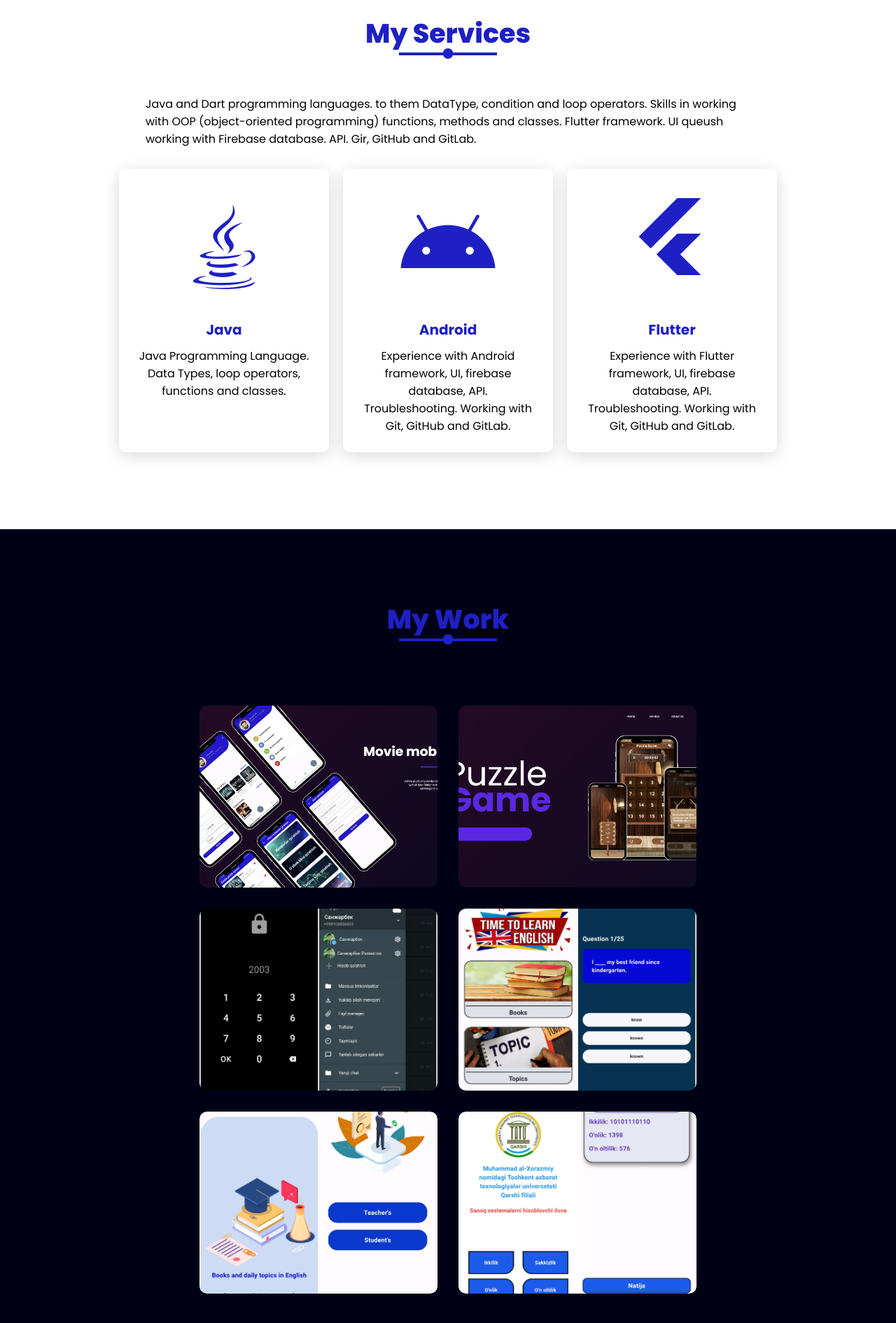
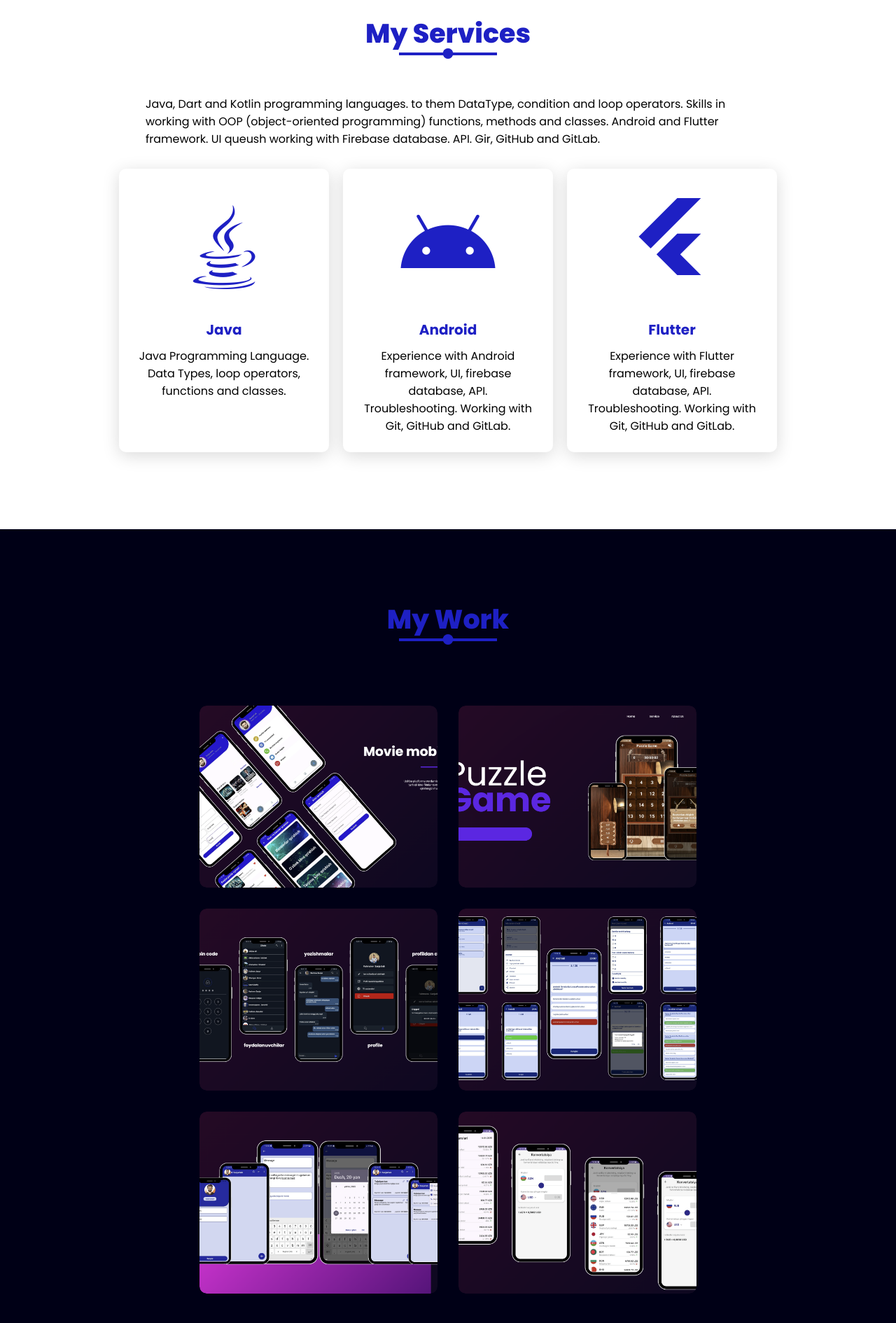
Before and after one commit to RakhmatovSanjarbek/aboutmyself, a plain HTML site: page index.html in a window 1280 px wide. Shown: the part 2720-4610 px from the top of the page at 70% size. Drawn offline with nearby package versions, Linux system fonts and the light colour scheme.

Commit message:
Full code

```diff
--- a/index.html
+++ b/index.html
@@ -80,53 +80,17 @@
         <p><b><b>Ilm-u Ziyo IT Academy</b></b></p><br>
         <p>&bull; 2022-2023 year Ilm-u Ziyo IT Academy Java and Dart programming languages. Flutter framework, mobile programming basics. Skills in working with Firebase database, API, GitHub and GitLab</p><br>
         <p><b><b>GITA-Academy of Programmers</b></b></p><br>
-        <p>&bull; In 2023-2024, I am continuing my studies at DITA-Programmers Academy. There are Java, Kotlin and Dart programming languages. I am learning Android and Flutter frameworks.</p>
+        <p>&bull; In 2023-2024, I am continuing my studies at DITA-Programmers Academy. There are Java and Kotlin programming languages. I am learning Android  frameworks.</p>
         <a href="#" class="btn">See More</a>
       </div>
-      <!-- <div class="column col-right reveal">
-        <div class="bar">
-          <div class="info">
-            <span>HTML</span>
-            <span>95%</span>
-          </div>
-          <div class="line html"></div>
-        </div>
-        <div class="bar">
-          <div class="info">
-            <span>CSS</span>
-            <span>85%</span>
-          </div>
-          <div class="line css"></div>
-        </div>
-        <div class="bar">
-          <div class="info">
-            <span>JavaScript</span>
-            <span>80%</span>
-          </div>
-          <div class="line javascript"></div>
-        </div>
-        <div class="bar">
-          <div class="info">
-            <span>jQuery</span>
-            <span>80%</span>
-          </div>
-          <div class="line jquery"></div>
-        </div>
-        <div class="bar">
-          <div class="info">
-            <span>PHP</span>
-            <span>70%</span>
-          </div>
-          <div class="line php"></div>
-        </div>
-      </div> -->
+
     </div>
   </section>
 
   <section class="services" id="services">
     <div class="title reveal">
       <div class="section-title">My Services</div>
-      <p>Java and Dart programming languages. to them DataType, condition and loop operators. Skills in working with OOP (object-oriented programming) functions, methods and classes. Flutter framework. UI queush working with Firebase database. API. Gir, GitHub and GitLab.</p>
+      <p>Java, Dart and Kotlin programming languages. to them DataType, condition and loop operators. Skills in working with OOP (object-oriented programming) functions, methods and classes. Android and Flutter framework. UI queush working with Firebase database. API. Gir, GitHub and GitLab.</p>
     </div>
     <div class="content">
       <div class="card reveal">
@@ -176,22 +140,22 @@
       </div>
       <div class="card reveal">
         <div class="card-img">
-          <img src="./images/work3.jpg" alt="">
+          <img src="./images/work3.png" alt="">
         </div>
       </div>
       <div class="card reveal">
         <div class="card-img">
-          <img src="./images/work4.jpg" alt="">
+          <img src="./images/work4.png" alt="">
         </div>
       </div>
       <div class="card reveal">
         <div class="card-img">
-          <img src="./images/work5.jpg" alt="">
+          <img src="./images/work5.png" alt="">
         </div>
       </div>
       <div class="card reveal">
         <div class="card-img">
-          <img src="./images/work6.jpg" alt="">
+          <img src="./images/work6.png" alt="">
         </div>
       </div>
       <div class="title reveal">
@@ -241,7 +205,7 @@
           </div>
           <div class="info">
             <h3>Website</h3>
-            <span>MyPortfolio.org</span>
+            <span>https://rakhmatovsanjarbek.git</br>hub.io/aboutmyself/</span>
           </div>
         </div>
       </div>
```
Also changed, not shown: images/work3.jpg (deleted), images/work3.png (added), images/work4.jpg (deleted), images/work4.png (added), images/work5.jpg (deleted), images/work5.png (added), images/work6.jpg (deleted), images/work6.png (added).
